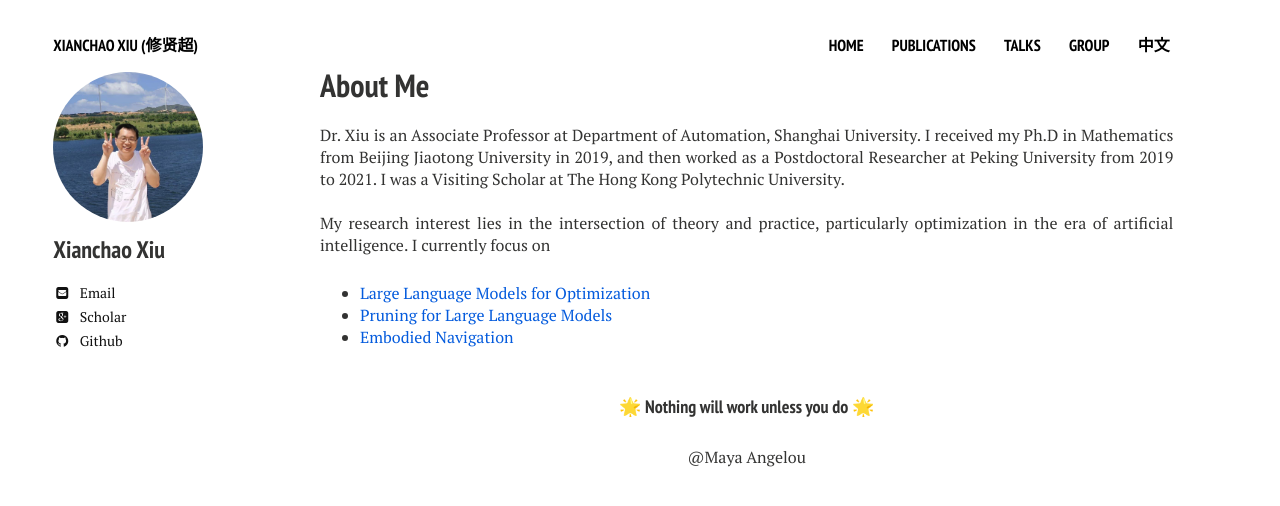
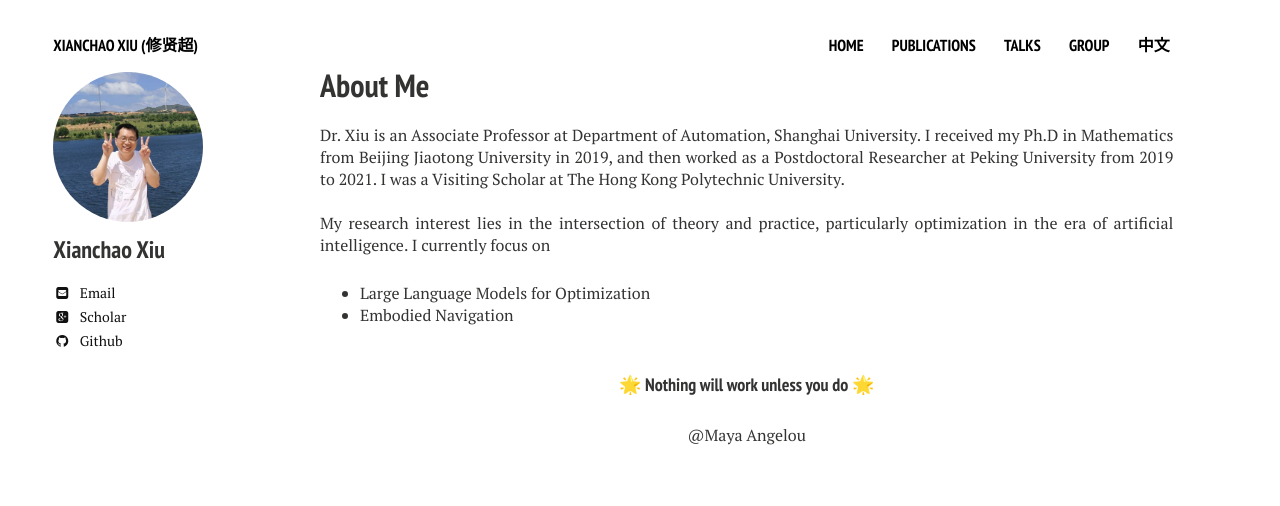
Before and after one commit to xianchaoxiu/xianchaoxiu.github.io, a Jekyll site: the page built from index.md, in a window 1280 px wide. Shown: the top 506 px of the page. Built offline with Jekyll 4.4.1, drawn with Linux system fonts in a browser that asks for light colours; nearby versions of some CDN libraries.

Commit message:
Update home2.html

```diff
--- a/_layouts/home2.html
+++ b/_layouts/home2.html
@@ -34,9 +34,8 @@
 My research interest lies in the intersection of theory and practice, particularly optimization in the era of artificial intelligence.
 	 I currently focus on
    <ul>
-      <li> <a href="https://github.com/xianchaoxiu/Large-Language-Models-for-Optimization" class="textlink" target="_blank">Large Language Models for Optimization </a> </li>
-      <li> <a href="https://github.com/xianchaoxiu/Pruning-for-Large-Language-Models" class="textlink" target="_blank">Pruning for Large Language Models</a> </li>
-      <li> <a href="https://github.com/xianchaoxiu/Embodied-Navigation" class="textlink" target="_blank">Embodied Navigation</a> </li>  <br>
+      <li> Large Language Models for Optimization </li>
+      <li> Embodied Navigation </li>  <br>
     </ul>
 
 
```
